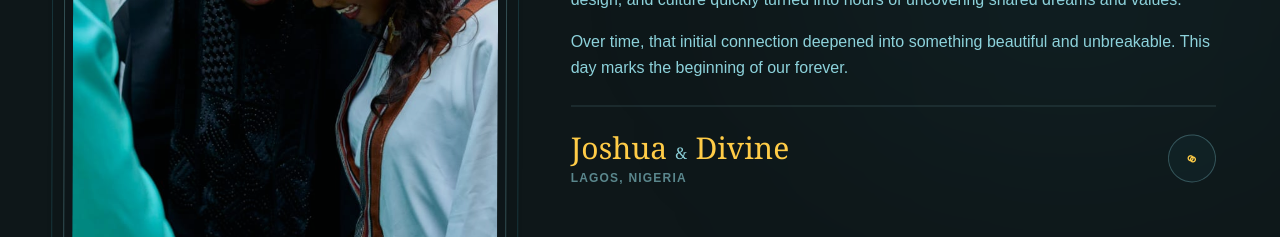
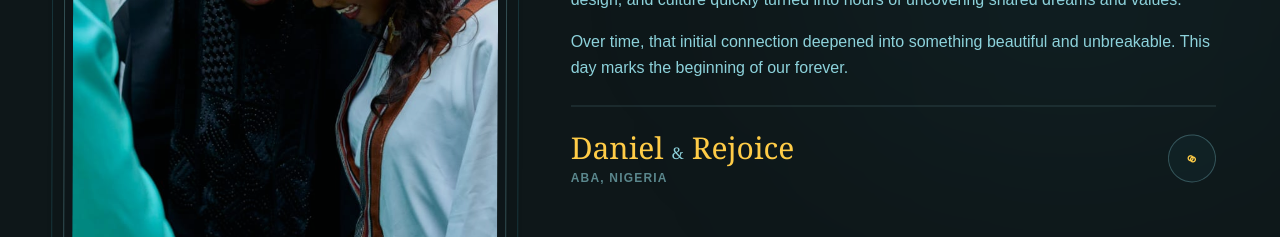
Before and after one commit to chibuikem-emmanuel/Daniel-and-Bride, a Next.js app: page / in a window 1280 px wide. Shown: the part 1660-1897 px from the top of the page. Built offline with nearby package versions, Linux system fonts and the light colour scheme.

Commit message:
Update names and location in Story component

```diff
--- a/components/story/Story.tsx
+++ b/components/story/Story.tsx
@@ -94,13 +94,13 @@ export default function Story() {
           <div className="pt-6 border-t border-[#8DD2DB]/20 flex items-center justify-between">
             <div>
               <p className="text-3xl font-serif text-[#FFCC47]">
-                Joshua
+                Daniel
                 <span className="text-base text-[#8DD2DB] mx-1"> & </span>
-                Divine
+                Rejoice
               </p>
 
               <p className="text-xs uppercase tracking-widest font-black text-[#8DD2DB]/60 mt-1">
-                Lagos, Nigeria
+                Aba, Nigeria
               </p>
             </div>
 
```
